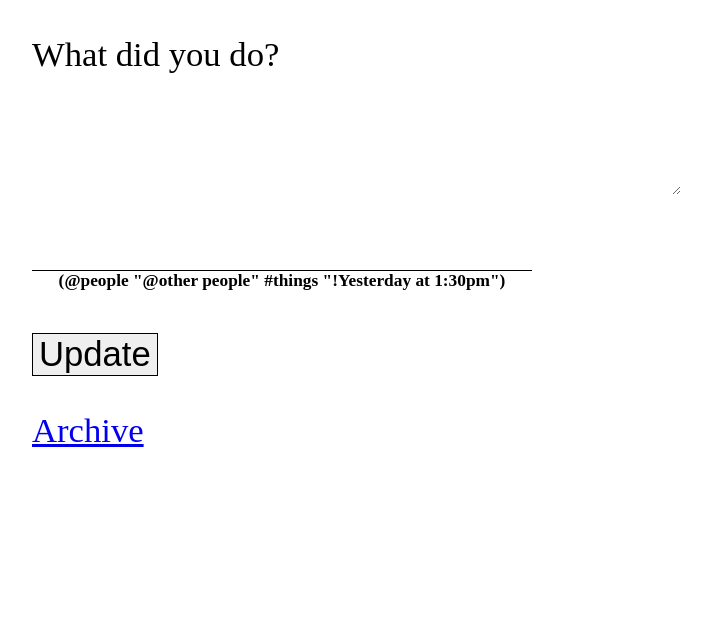
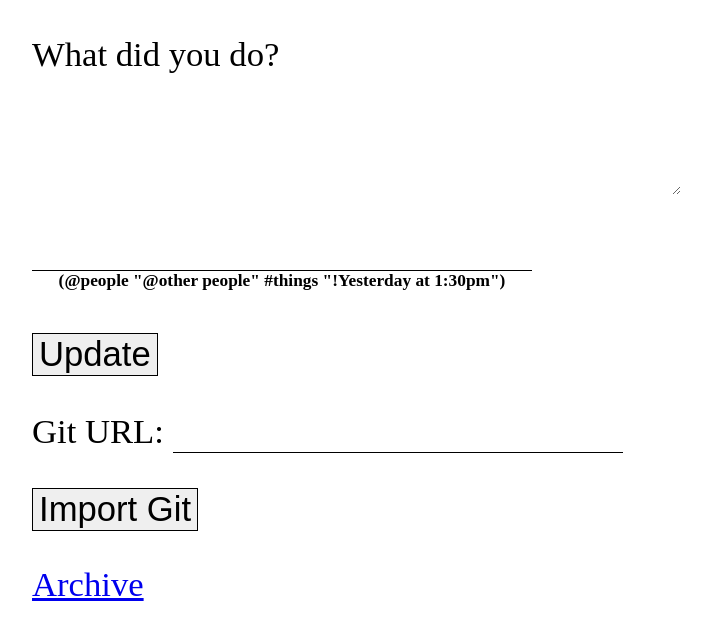
Before and after one commit to ngerakines/logbook, a plain HTML site: page index.html in a window 1280 px wide. Shown: the whole page, without its empty margins (228-938 px from the left). Drawn offline with Linux system fonts and the light colour scheme.

Commit message:
add the form to import from git to the index page

```diff
--- a/index.html
+++ b/index.html
@@ -79,6 +79,15 @@ textarea:focus {
     <input type="submit" value="Update" />
     </div>
 </form>
+<form name="otherform" method="post" action="/">
+  <div class="wrapper">
+    Git URL:
+    <input type="text" name="git_url"/>
+    </div>
+    <div>
+    <input type="submit" value="Import Git" />
+    </div>
+</form>
 <p><a href="archive">Archive</a></p>
         </div>
     </body>
```
